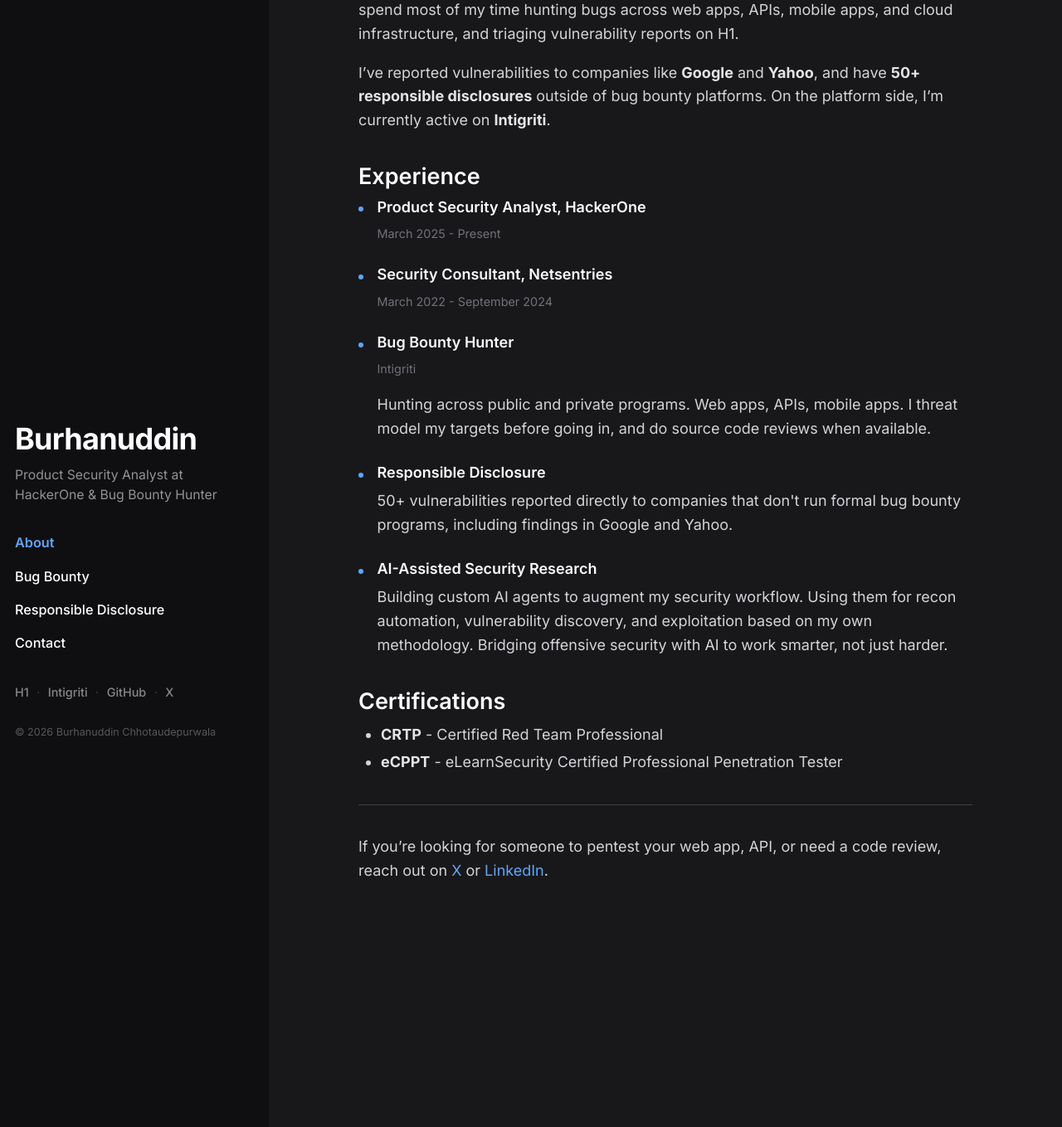
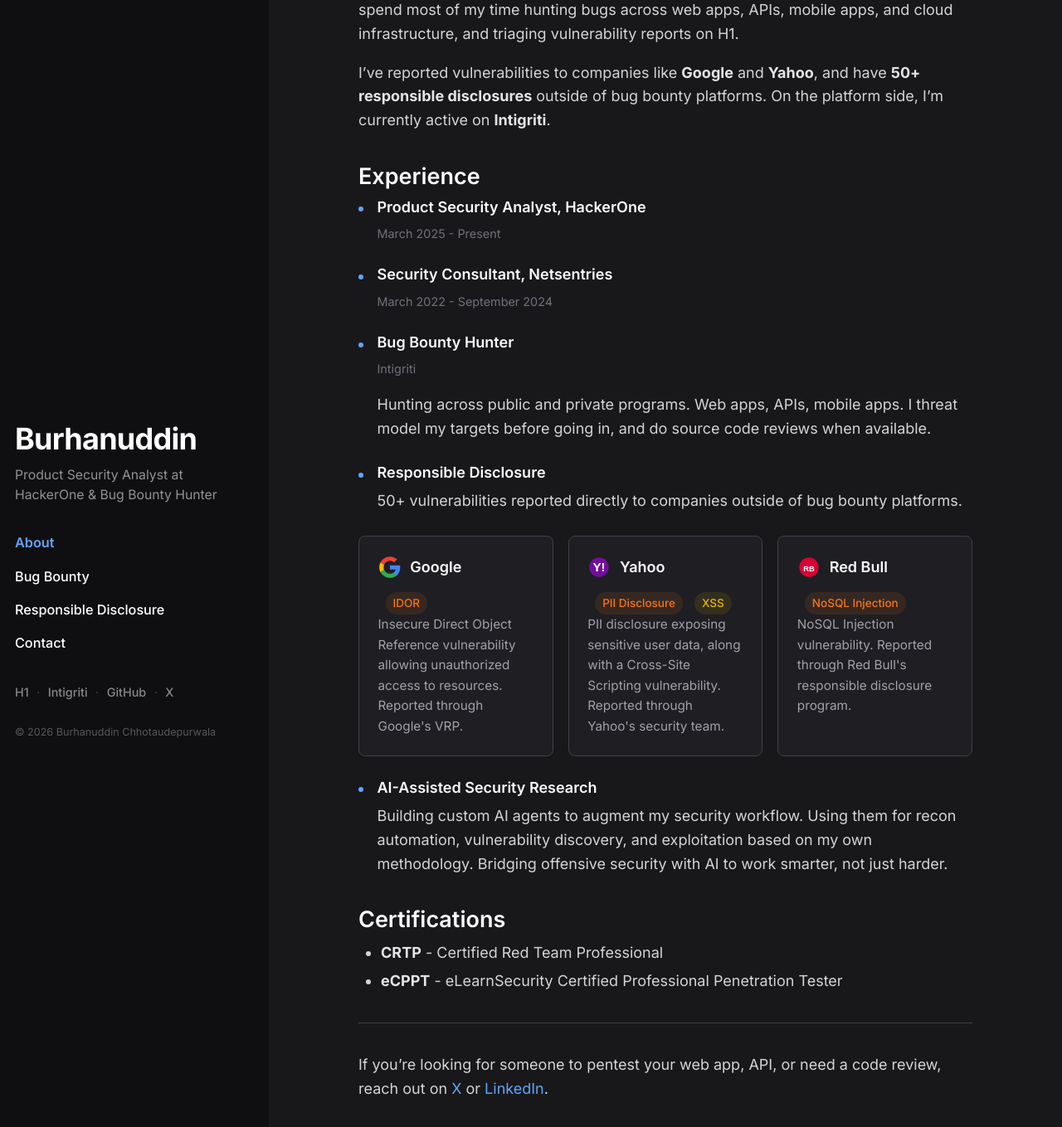
Before and after one commit to burhanxd/burhanxd.github.io, a Jekyll site: the page built from index.md, in a window 1280 px wide and 1400 px high, scrolled down 163 px. Shown: the top 1359 px of the window at 83% size. Built offline with Jekyll 4.4.1, drawn with Linux system fonts in a browser that asks for light colours; before the commit the page ends 1299 px from its top, so only the background shows below that.

Commit message:
Add disclosure cards with logos (Google, Yahoo, Red Bull) to about page, remove separate disclosure page

```diff
--- a/index.md
+++ b/index.md
@@ -29,7 +29,35 @@ I've reported vulnerabilities to companies like **Google** and **Yahoo**, and ha
 
 <div class="timeline-entry">
   <h3>Responsible Disclosure</h3>
-  <p>50+ vulnerabilities reported directly to companies that don't run formal bug bounty programs, including findings in Google and Yahoo.</p>
+  <p>50+ vulnerabilities reported directly to companies outside of bug bounty platforms.</p>
+</div>
+
+<div class="disclosure-cards">
+  <div class="disclosure-card">
+    <div class="disclosure-card-header">
+      <svg class="company-logo" viewBox="0 0 24 24" width="28" height="28"><path fill="#4285F4" d="M22.56 12.25c0-.78-.07-1.53-.2-2.25H12v4.26h5.92a5.06 5.06 0 0 1-2.2 3.32v2.77h3.57c2.08-1.92 3.28-4.74 3.28-8.1z"/><path fill="#34A853" d="M12 23c2.97 0 5.46-.98 7.28-2.66l-3.57-2.77c-.98.66-2.23 1.06-3.71 1.06-2.86 0-5.29-1.93-6.16-4.53H2.18v2.84C3.99 20.53 7.7 23 12 23z"/><path fill="#FBBC05" d="M5.84 14.09c-.22-.66-.35-1.36-.35-2.09s.13-1.43.35-2.09V7.07H2.18C1.43 8.55 1 10.22 1 12s.43 3.45 1.18 4.93l2.85-2.22.81-.62z"/><path fill="#EA4335" d="M12 5.38c1.62 0 3.06.56 4.21 1.64l3.15-3.15C17.45 2.09 14.97 1 12 1 7.7 1 3.99 3.47 2.18 7.07l3.66 2.84c.87-2.6 3.3-4.53 6.16-4.53z"/></svg>
+      <span class="disclosure-company">Google</span>
+    </div>
+    <span class="disclosure-type disclosure-severity-high">IDOR</span>
+    <p>Insecure Direct Object Reference vulnerability allowing unauthorized access to resources. Reported through Google's VRP.</p>
+  </div>
+  <div class="disclosure-card">
+    <div class="disclosure-card-header">
+      <svg class="company-logo" viewBox="0 0 24 24" width="28" height="28"><path fill="#720e9e" d="M12 2C6.48 2 2 6.48 2 12s4.48 10 10 10 10-4.48 10-10S17.52 2 12 2z"/><text x="12" y="16.5" text-anchor="middle" fill="white" font-family="Arial,sans-serif" font-size="13" font-weight="bold">Y!</text></svg>
+      <span class="disclosure-company">Yahoo</span>
+    </div>
+    <span class="disclosure-type disclosure-severity-high">PII Disclosure</span>
+    <span class="disclosure-type disclosure-severity-medium">XSS</span>
+    <p>PII disclosure exposing sensitive user data, along with a Cross-Site Scripting vulnerability. Reported through Yahoo's security team.</p>
+  </div>
+  <div class="disclosure-card">
+    <div class="disclosure-card-header">
+      <svg class="company-logo" viewBox="0 0 24 24" width="28" height="28"><path fill="#db0032" d="M12 2C6.48 2 2 6.48 2 12s4.48 10 10 10 10-4.48 10-10S17.52 2 12 2z"/><text x="12" y="16.5" text-anchor="middle" fill="white" font-family="Arial,sans-serif" font-size="8" font-weight="bold">RB</text></svg>
+      <span class="disclosure-company">Red Bull</span>
+    </div>
+    <span class="disclosure-type disclosure-severity-high">NoSQL Injection</span>
+    <p>NoSQL Injection vulnerability. Reported through Red Bull's responsible disclosure program.</p>
+  </div>
 </div>
 
 <div class="timeline-entry">
--- a/public/css/custom.css
+++ b/public/css/custom.css
@@ -57,6 +57,43 @@
   font-size: 0.8rem;
   font-weight: 400;
   color: #60a5fa;
+}
+
+/* Disclosure cards */
+.disclosure-cards {
+  display: grid;
+  grid-template-columns: repeat(auto-fit, minmax(220px, 1fr));
+  gap: 1rem;
+  margin: 1.5rem 0;
+}
+
+.disclosure-card {
+  background: #1f1f23;
+  border: 1px solid #3f3f46;
+  border-radius: 8px;
+  padding: 1.25rem;
+  transition: border-color 0.2s ease;
+}
+
+.disclosure-card:hover {
+  border-color: #60a5fa;
+}
+
+.disclosure-card-header {
+  display: flex;
+  align-items: center;
+  gap: 0.6rem;
+  margin-bottom: 0.75rem;
+}
+
+.disclosure-card p {
+  font-size: 0.85rem;
+  color: #a1a1aa;
+  margin-bottom: 0;
+}
+
+.company-logo {
+  flex-shrink: 0;
 }
 
 /* Disclosure list */
```
